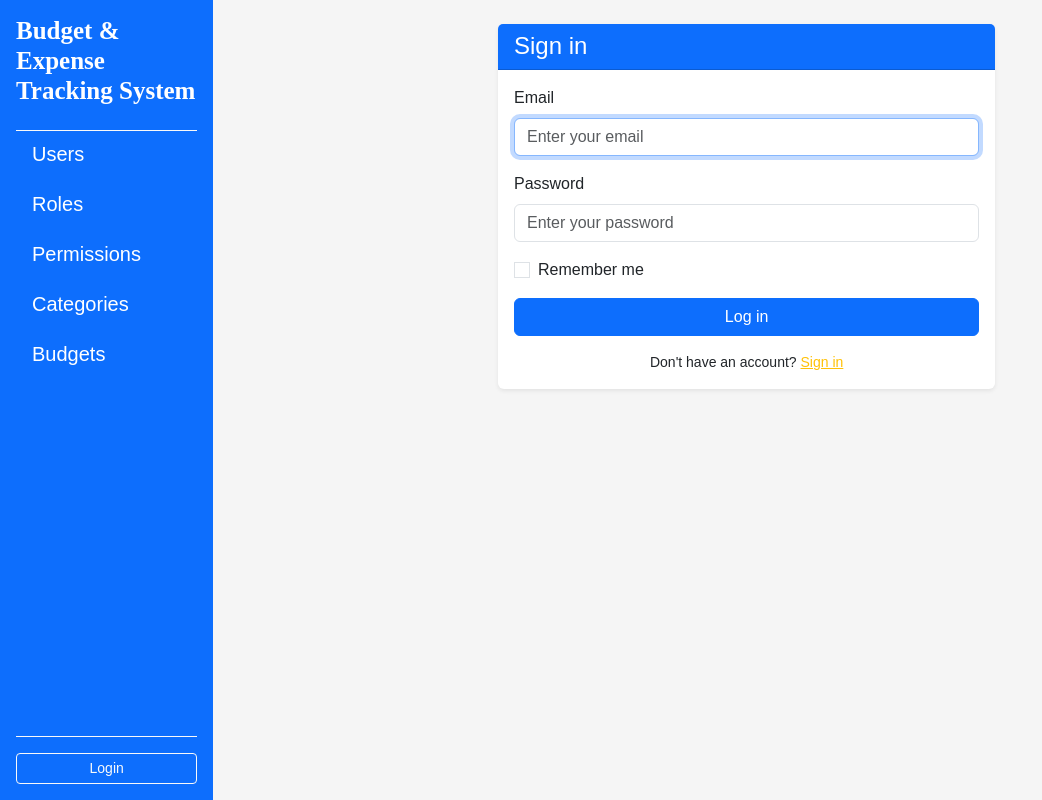
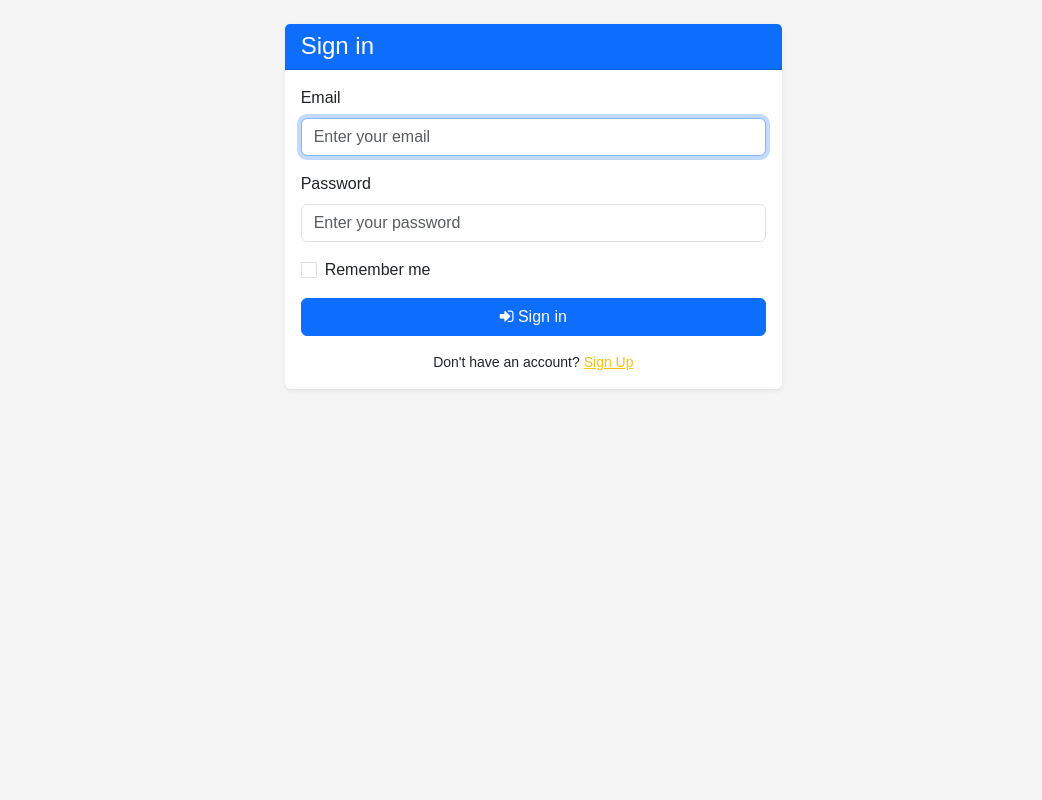
Before and after one commit to thalath/Budget-and-Expense-thracking, a Flask app: page /auth/login in a window 1280 px wide. Shown: the whole page, without its empty margins (0-1042 px from the left). Run offline with Flask 3, Linux system fonts and the light colour scheme.

Commit message:
modified Auth and Icons

```diff
--- a/app/__init__.py
+++ b/app/__init__.py
@@ -14,7 +14,7 @@ def create_app(config_class: type[Config] = Config):
 
     # Flask-Login settings
     login_manager.login_view = "auth.login"
-    login_manager.login_message = "Please log in to access this page"
+    login_manager.login_message = "Please Sign In to access the System"
     login_manager.login_message_category = "warning"
 
     @login_manager.user_loader
--- a/app/templates/auth/login.html
+++ b/app/templates/auth/login.html
@@ -3,7 +3,7 @@
 {% block title %}Login {% endblock %}
 
 {% block content %}
-<div class="row justify-content-center">
+<div class="row justify-content-center w-20">
     <div class="col-md-6">
         <div class="card shadow-sm border-0">
             <div class="card-header bg-primary text-white">
@@ -41,13 +41,14 @@
                         </div>
 
                         <div class="d-grid mb-3">
-                            <button type="submit" class="btn btn-primary">Log in</button>
+                            <button type="submit" class="btn btn-primary"><i class="fa fa-sign-in"></i> Sign in</button>
                         </div>
                     </form>
 
                     <p class="text-center mb-0 small">
                         Don't have an account?
-                        <a href="{{ url_for('auth.register') }}" class="text-warning">Sign in</a>
+
+                        <a href="{{ url_for('auth.register') }}" class="text-warning">Sign Up</a>
                     </p>
                 </div>
 
--- a/app/templates/auth/register.html
+++ b/app/templates/auth/register.html
@@ -74,7 +74,7 @@
                         </div>
 
                         <div class="d-grid mb-3">
-                            <button type="submit" class="btn btn-primary">Sign Up</button>
+                            <button type="submit" class="btn btn-primary"><i class="fa fa-user-plus"></i> Sign Up</button>
                         </div>
                     </form>
 
--- a/app/templates/layouts/base.html
+++ b/app/templates/layouts/base.html
@@ -6,8 +6,10 @@
         <meta name="viewport" content="width=device-width, initial-scale=1" />
 
         <!-- Bootstrap 5 CDN -->
+        <link href="https://cdn.jsdelivr.net/npm/bootstrap@5.3.8/dist/css/bootstrap.min.css" rel="stylesheet" />
 
-        <link href="https://cdn.jsdelivr.net/npm/bootstrap@5.3.8/dist/css/bootstrap.min.css" rel="stylesheet" />
+        <!--Font Awsome using for Icons-->
+        <link rel="stylesheet" href="https://cdnjs.cloudflare.com/ajax/libs/font-awesome/4.7.0/css/font-awesome.min.css">
 
         <!-- Custom CSS -->
         <link rel="stylesheet" href="{{ url_for('static', filename='css/style.css') }} " />
@@ -16,6 +18,7 @@
     <body>
         <div class="container-fluid">
             <div class="row min-vh-100">
+                {% if current_user.is_authenticated %}
 
                 <!-- Sidebar -->
                 <nav class="col-12 col-md-3 col-lg-2 bg-primary text-white d-flex flex-column p-3">
@@ -86,10 +89,10 @@
                         {% endif %}
                     </div>
                 </nav>
+                {% endif %}
 
                 <!-- Main content -->
                 <main class="col-12 col-md-9 col-lg-10 p-4">
-
                     {% with messages = get_flashed_messages(with_categories=true) %}
                         {% if messages %}
                             {% for category, message in messages %}
@@ -100,12 +103,11 @@
                             {% endfor %}
                         {% endif %}
                     {% endwith %}
-
                     {% block content %}{% endblock %}
                 </main>
-
             </div>
         </div>
+    </body>
 
     <script src="https://cdn.jsdelivr.net/npm/bootstrap@5.3.8/dist/js/bootstrap.bundle.min.js"></script>
     <script src="{{ url_for('static', filename='js/main.js') }}"></script>
```
Lines whose indentation alone changed are shown as unchanged.
